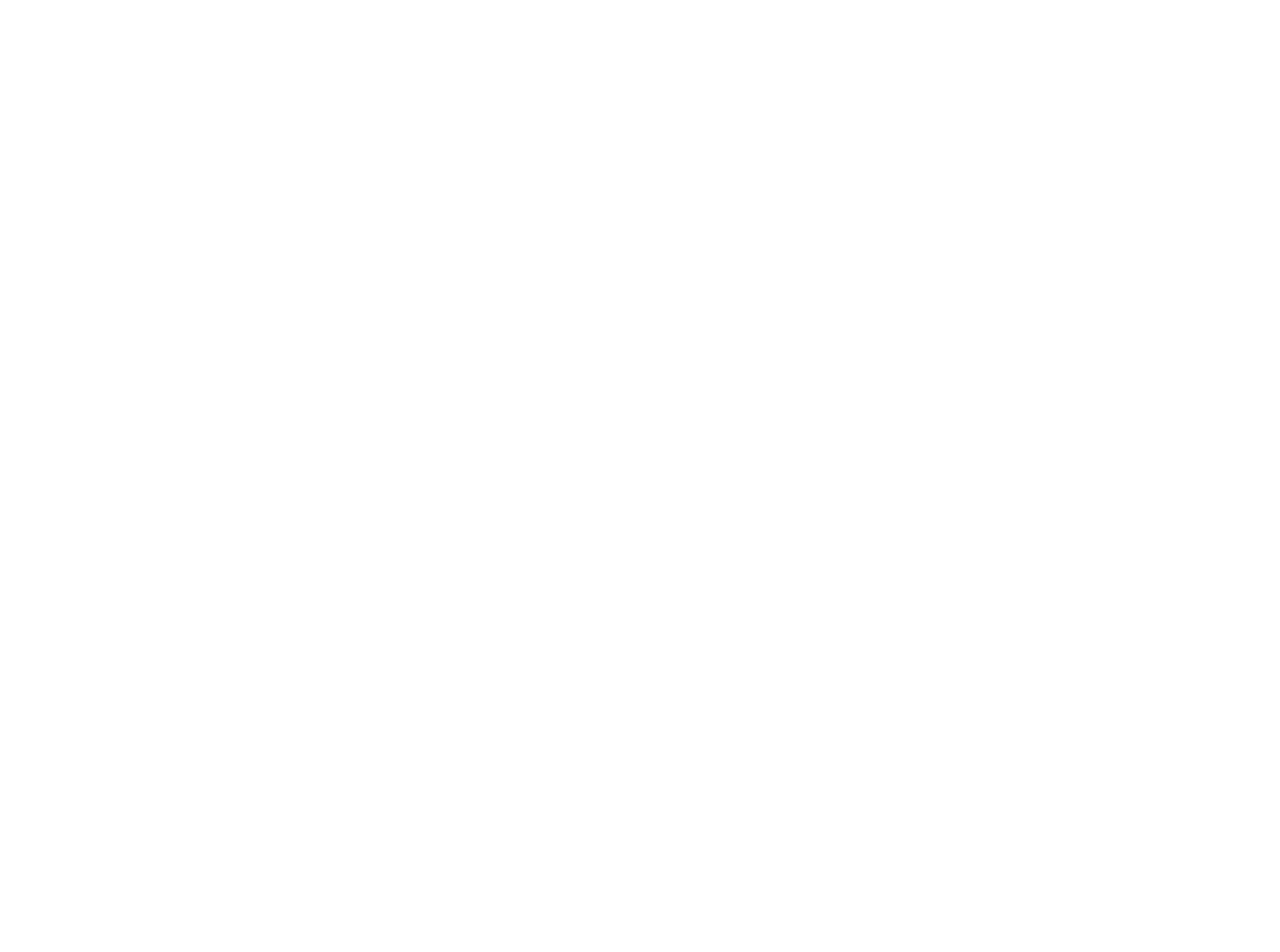
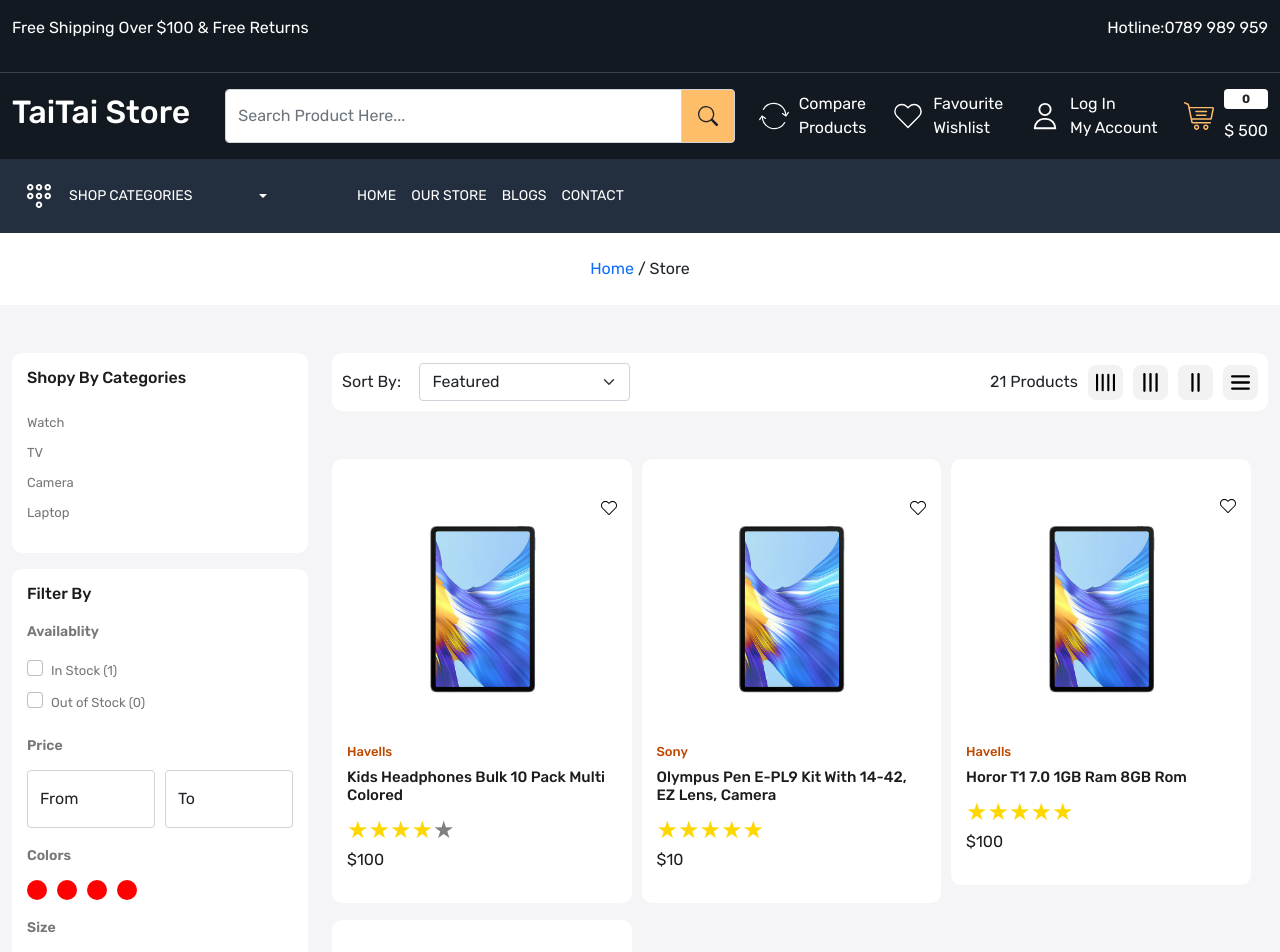
Before and after one commit to taitai120/react-ecommerceapp, a React (Create React App) app: page /products in a window 1280 px wide. Before the commit this address had no page. Shown: the top 952 px of the page. Before the commit the page ends 800 px from the top, so only its background shows below. Built offline with nearby package versions, Linux system fonts and the light colour scheme.

Commit message:
starting to build api

```diff
--- a/src/App.js
+++ b/src/App.js
@@ -40,7 +40,7 @@
                             element={<ResetPasswordPage />}
                         />
                         <Route path="about" element={<AboutPage />} />
-                        <Route path="store" element={<OurStorePage />} />
+                        <Route path="products" element={<OurStorePage />} />
                         <Route
                             path="products/:id"
                             element={<ProductDetailPage />}
--- a/src/components/Header/Header.jsx
+++ b/src/components/Header/Header.jsx
@@ -157,7 +157,9 @@
                                 <div className="menu-links">
                                     <div className="d-flex align-items-center gap-15">
                                         <NavLink to="/">Home</NavLink>
-                                        <NavLink to="/store">Our Store</NavLink>
+                                        <NavLink to="/products">
+                                            Our Store
+                                        </NavLink>
                                         <NavLink to="/blogs">Blogs</NavLink>
                                         <NavLink to="/contact">Contact</NavLink>
                                     </div>
--- a/src/components/ProductList/ProductCard/ProductCard.jsx
+++ b/src/components/ProductList/ProductCard/ProductCard.jsx
@@ -29,11 +29,17 @@
     return (
         <div
             className={`${
-                location.pathname === "/store" ? `gr-${grid}` : "col-3"
+                location.pathname === "/products" ? `gr-${grid}` : "col-3"
             }`}
         >
             <Link
-                to={`/products/${id}`}
+                to={`${
+                    location.pathname === "/"
+                        ? "/products/:id"
+                        : location.pathname === "/product/:id"
+                        ? "/product/1"
+                        : ":id"
+                }`}
                 className="product-card position-relative randomProduct"
             >
                 {!isRandom && (
```
